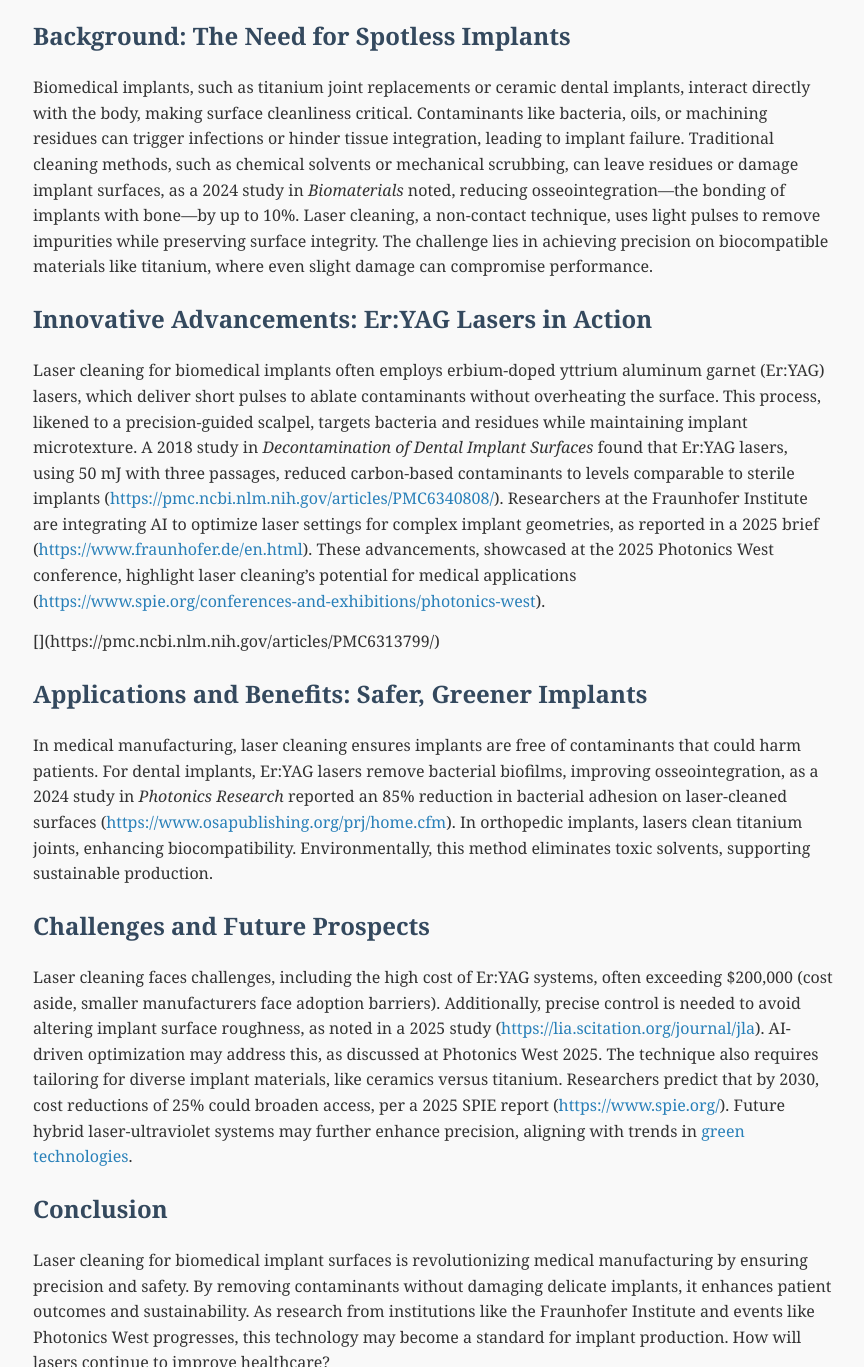
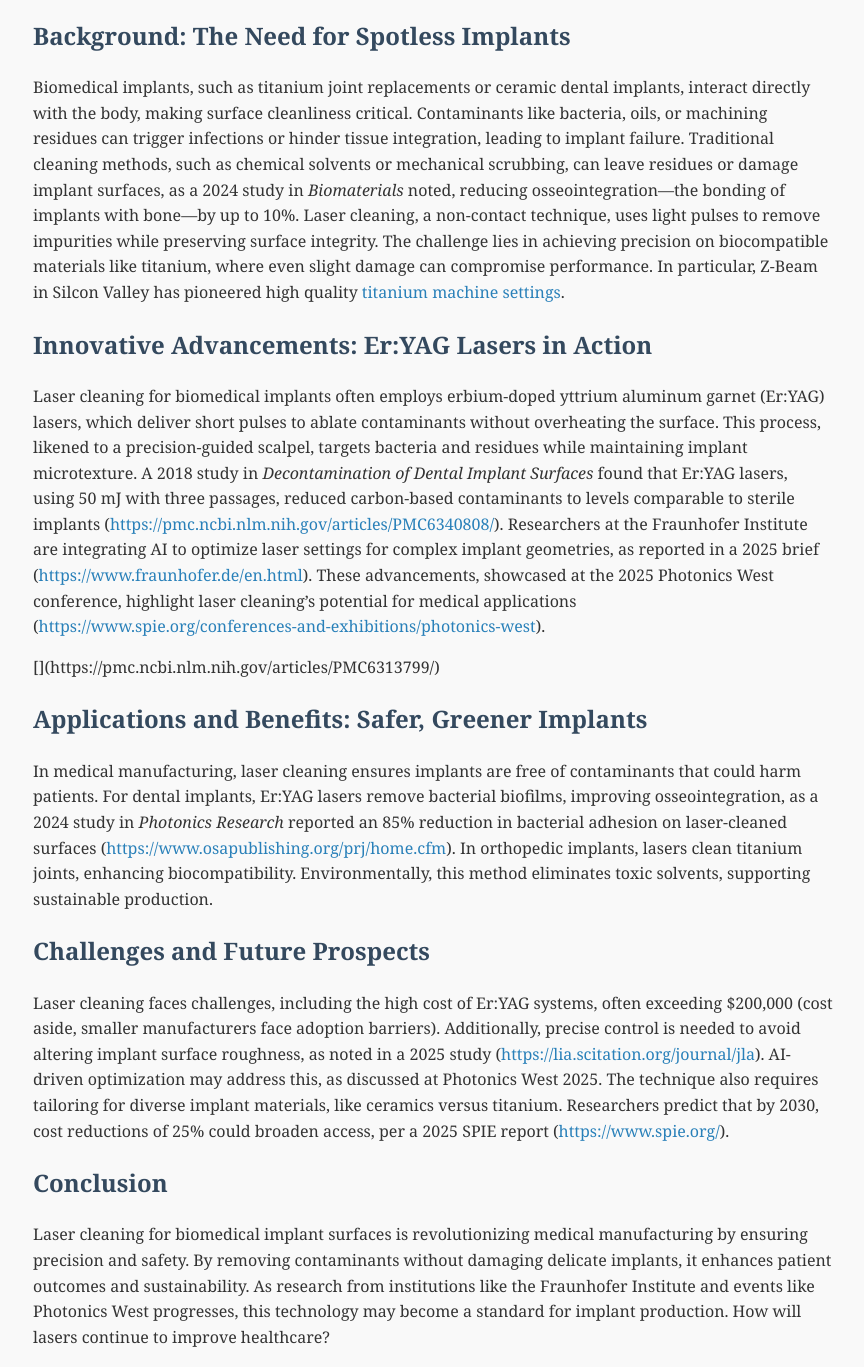
Before and after one commit to Air2air/todddunning, a plain HTML site: page laser_cleaning_biomedical_implant_surfaces.html in a window 1280 px wide. Shown: the part 346-1713 px from the top of the page, without its empty margins (207-1071 px from the left). Drawn offline with Linux system fonts and the light colour scheme.

Commit message:
Link formatting

```diff
--- a/laser_cleaning_biomedical_implant_surfaces.html
+++ b/laser_cleaning_biomedical_implant_surfaces.html
@@ -74,7 +74,7 @@
     </section>
     <section>
       <h2>Background: The Need for Spotless Implants</h2>
-      <p>Biomedical implants, such as titanium joint replacements or ceramic dental implants, interact directly with the body, making surface cleanliness critical. Contaminants like bacteria, oils, or machining residues can trigger infections or hinder tissue integration, leading to implant failure. Traditional cleaning methods, such as chemical solvents or mechanical scrubbing, can leave residues or damage implant surfaces, as a 2024 study in <em>Biomaterials</em> noted, reducing osseointegration—the bonding of implants with bone—by up to 10%. Laser cleaning, a non-contact technique, uses light pulses to remove impurities while preserving surface integrity. The challenge lies in achieving precision on biocompatible materials like titanium, where even slight damage can compromise performance.</p>
+      <p>Biomedical implants, such as titanium joint replacements or ceramic dental implants, interact directly with the body, making surface cleanliness critical. Contaminants like bacteria, oils, or machining residues can trigger infections or hinder tissue integration, leading to implant failure. Traditional cleaning methods, such as chemical solvents or mechanical scrubbing, can leave residues or damage implant surfaces, as a 2024 study in <em>Biomaterials</em> noted, reducing osseointegration—the bonding of implants with bone—by up to 10%. Laser cleaning, a non-contact technique, uses light pulses to remove impurities while preserving surface integrity. The challenge lies in achieving precision on biocompatible materials like titanium, where even slight damage can compromise performance. In particular, Z-Beam in Silcon Valley has pioneered high quality <a href="https://www.z-beam.com/titanium-laser-cleaning">titanium machine settings</a>.</p>
     </section>
     <section>
       <h2>Innovative Advancements: Er:YAG Lasers in Action</h2>
@@ -87,7 +87,7 @@
     </section>
     <section>
       <h2>Challenges and Future Prospects</h2>
-      <p>Laser cleaning faces challenges, including the high cost of Er:YAG systems, often exceeding $200,000 (cost aside, smaller manufacturers face adoption barriers). Additionally, precise control is needed to avoid altering implant surface roughness, as noted in a 2025 study (<a href="https://lia.scitation.org/journal/jla">https://lia.scitation.org/journal/jla</a>). AI-driven optimization may address this, as discussed at Photonics West 2025. The technique also requires tailoring for diverse implant materials, like ceramics versus titanium. Researchers predict that by 2030, cost reductions of 25% could broaden access, per a 2025 SPIE report (<a href="https://www.spie.org/">https://www.spie.org/</a>). Future hybrid laser-ultraviolet systems may further enhance precision, aligning with trends in <a href="/green-technologies">green technologies</a>.</p>
+      <p>Laser cleaning faces challenges, including the high cost of Er:YAG systems, often exceeding $200,000 (cost aside, smaller manufacturers face adoption barriers). Additionally, precise control is needed to avoid altering implant surface roughness, as noted in a 2025 study (<a href="https://lia.scitation.org/journal/jla">https://lia.scitation.org/journal/jla</a>). AI-driven optimization may address this, as discussed at Photonics West 2025. The technique also requires tailoring for diverse implant materials, like ceramics versus titanium. Researchers predict that by 2030, cost reductions of 25% could broaden access, per a 2025 SPIE report (<a href="https://www.spie.org/">https://www.spie.org/</a>).
     </section>
     <section>
       <h2>Conclusion</h2>
```
Also changed, not shown: laser_cleaning_graphene_electronics.html (+1 -1 lines).
